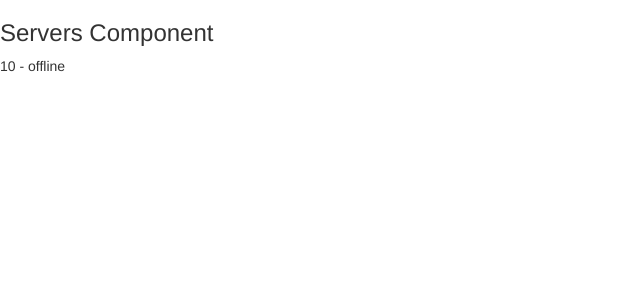
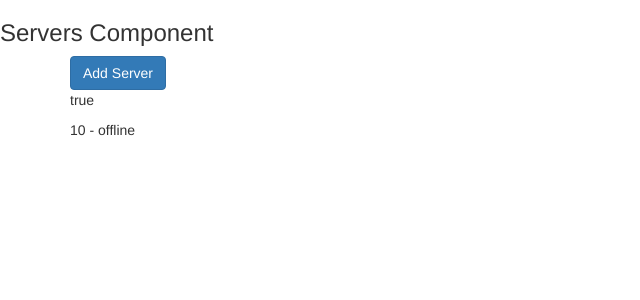
Before and after one commit to kevyyar/angular, an Angular app: page / in a window 1280 px wide. Shown: the top 300 px of the page, without its empty margins (0-640 px from the left). Built offline with nearby package versions, Linux system fonts and the light colour scheme.

Commit message:
add property binding and string interpolation

```diff
--- a/src/app/servers/servers.component.html
+++ b/src/app/servers/servers.component.html
@@ -1,2 +1,8 @@
 <h3>Servers Component</h3>
-<app-server></app-server>
+<div class="container">
+  <button [disabled]="!allowNewServer" class="btn btn-primary">
+    Add Server
+  </button>
+  <p [innerText]="allowNewServer"></p>
+  <app-server></app-server>
+</div>
--- a/src/app/servers/servers.component.ts
+++ b/src/app/servers/servers.component.ts
@@ -1,15 +1,16 @@
-import { Component, OnInit } from '@angular/core';
+import { Component } from '@angular/core';
 
 @Component({
   selector: 'app-servers',
   templateUrl: './servers.component.html',
-  styleUrls: ['./servers.component.css']
+  styleUrls: ['./servers.component.css'],
 })
-export class ServersComponent implements OnInit {
+export class ServersComponent {
+  allowNewServer: boolean = false;
 
-  constructor() { }
-
-  ngOnInit(): void {
+  constructor() {
+    setTimeout(() => {
+      this.allowNewServer = true;
+    }, 2000);
   }
-
 }
```
